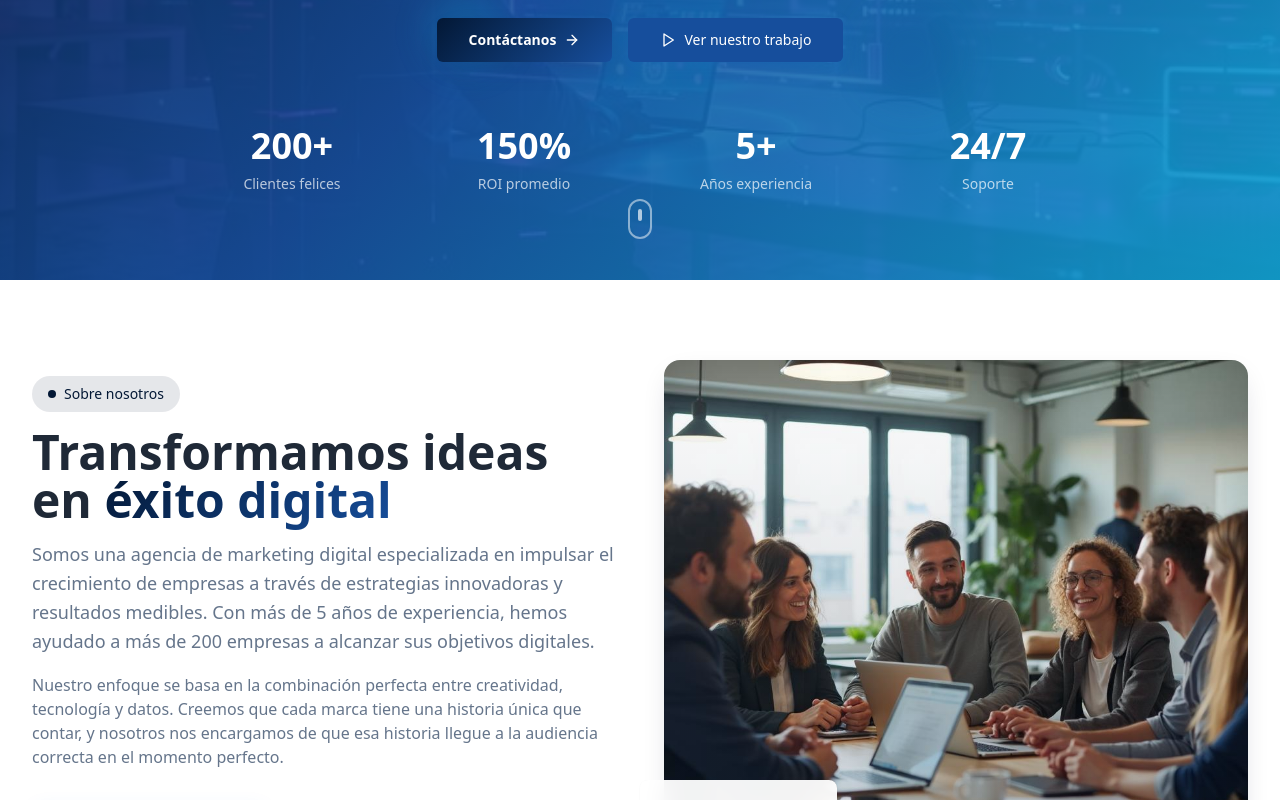
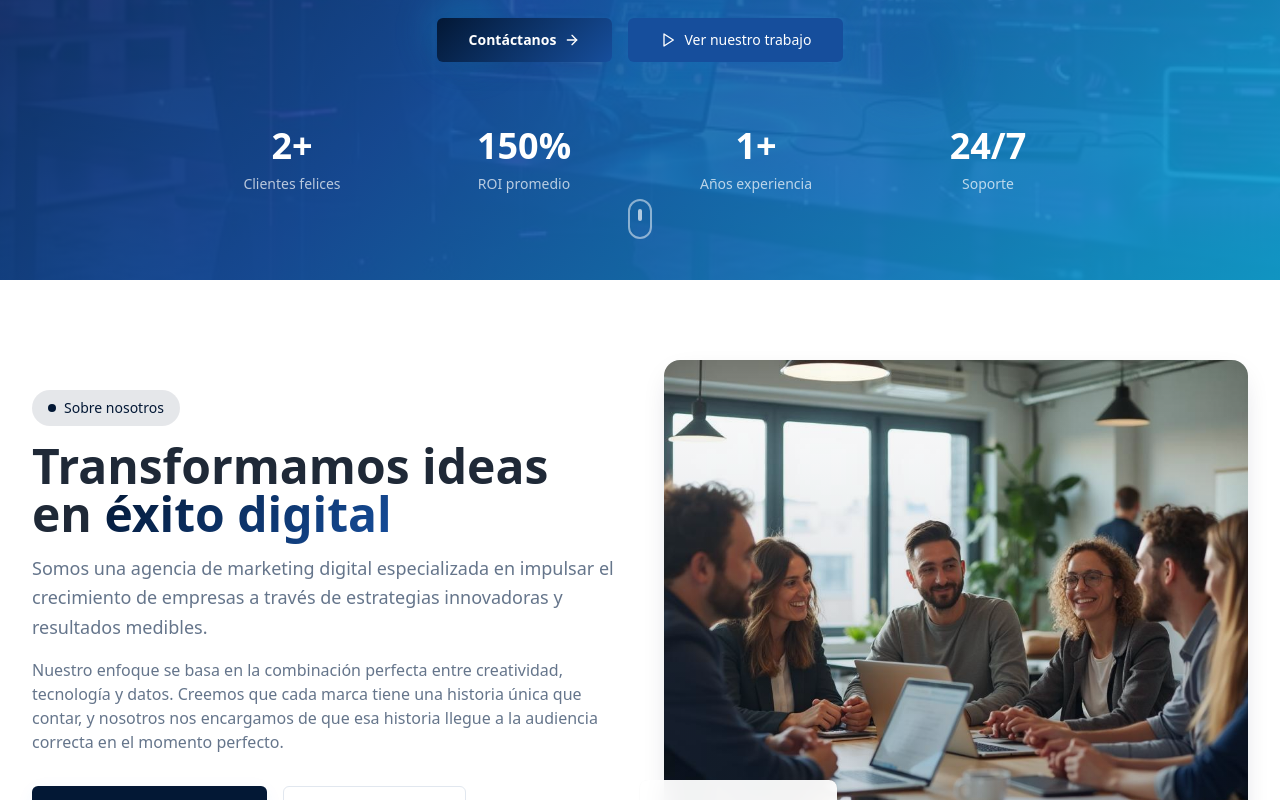
Before and after one commit to uzuma-dev/impulsa-digital, a React (Vite) app: page / in a window 1280 px wide. Shown: the part 520-1320 px from the top of the page. Built offline with nearby package versions, Linux system fonts and the light colour scheme.

Commit message:
cambios en valores como experiencia años etcétera

```diff
--- a/src/components/AboutSection.tsx
+++ b/src/components/AboutSection.tsx
@@ -57,8 +57,7 @@ const AboutSection = () => {
 
               <p className="text-lg text-muted-foreground leading-relaxed">
                 Somos una agencia de marketing digital especializada en impulsar el crecimiento de empresas
-                a través de estrategias innovadoras y resultados medibles. Con más de 5 años de experiencia,
-                hemos ayudado a más de 200 empresas a alcanzar sus objetivos digitales.
+                a través de estrategias innovadoras y resultados medibles.
               </p>
 
               <p className="text-muted-foreground">
--- a/src/components/Footer.tsx
+++ b/src/components/Footer.tsx
@@ -17,8 +17,7 @@ const Footer = () => {
     "Servicios",
     "Nuestro equipo",
     "Blog",
-    "Casos de éxito",
-    "Contacto"
+    "Casos de éxito"
   ];
 
   return (
@@ -69,7 +68,7 @@ const Footer = () => {
                 </div>
                 <div className="flex items-center gap-3 text-white/70">
                   <Phone className="w-5 h-5 text-primary" />
-                  <span>+57 314 581 4663 (Whatsapp)</span>
+                  <span>+57 314 581 4663</span>
                 </div>
                 <div className="flex items-center gap-3 text-white/70">
                   <MapPin className="w-5 h-5 text-primary" />
--- a/src/components/HeroSection.tsx
+++ b/src/components/HeroSection.tsx
@@ -91,7 +91,7 @@ const HeroSection = () => {
           {/* Stats */}
           <div className="grid grid-cols-2 md:grid-cols-4 gap-8 mt-16 animate-fade-in" style={{ animationDelay: '1s' }}>
             <div className="text-center">
-              <div className="text-3xl md:text-4xl font-bold text-white mb-2">200+</div>
+              <div className="text-3xl md:text-4xl font-bold text-white mb-2">2+</div>
               <div className="text-white/70 text-sm">Clientes felices</div>
             </div>
             <div className="text-center">
@@ -99,7 +99,7 @@ const HeroSection = () => {
               <div className="text-white/70 text-sm">ROI promedio</div>
             </div>
             <div className="text-center">
-              <div className="text-3xl md:text-4xl font-bold text-white mb-2">5+</div>
+              <div className="text-3xl md:text-4xl font-bold text-white mb-2">1+</div>
               <div className="text-white/70 text-sm">Años experiencia</div>
             </div>
             <div className="text-center">
--- a/src/components/Navbar.tsx
+++ b/src/components/Navbar.tsx
@@ -10,7 +10,7 @@ const Navbar = () => {
 
   const menuItems = [
     { name: 'Servicios', href: '/servicios', isRoute: true },
-    { name: 'Clientes', href: '/clientes', isRoute: true },
+    { name: 'Clientes', href: '/lientes', isRoute: true },
     { name: 'Sobre nosotros', href: '#sobre', isRoute: false },
     { name: 'Nuestro equipo', href: '#equipo', isRoute: false },
   ];
```
